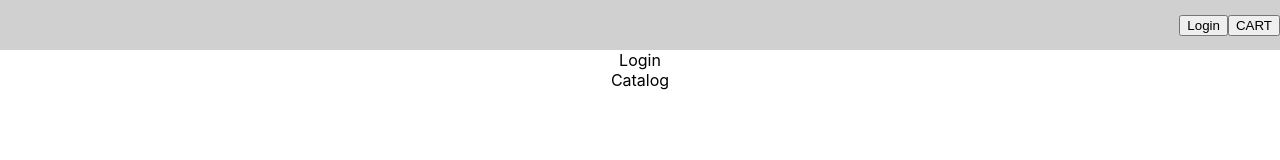
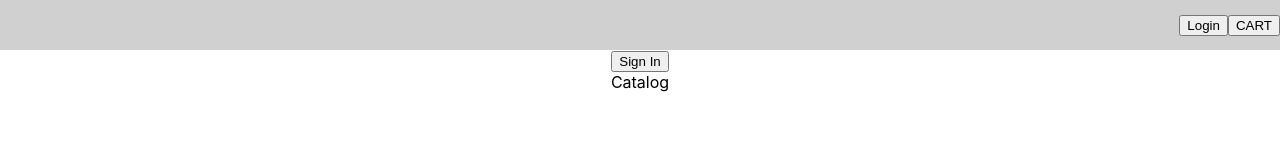
Before and after one commit to Paskinho/store, a React (Create React App) app: page / in a window 1280 px wide. Shown: the top 160 px of the page. Built offline with nearby package versions, Linux system fonts and the light colour scheme.

Commit message:
Some refactoring with login

```diff
--- a/src/features/auth/Login/Login.tsx
+++ b/src/features/auth/Login/Login.tsx
@@ -1,5 +1,28 @@
+import {useAppDispatch} from "../../../app/hooks";
+import {authApi} from "../auth.api";
+
 export const Login = () => {
+
+    const dispatch = useAppDispatch()
+
+
+
+    const loginHandler = () => {
+
+        const payload = {
+            email: "",
+            password: "",
+            rememberMe: false
+        }
+
+          dispatch(authApi.login(payload)).then(()=> {})
+
+    }
+
     return (
-        <div>Login</div>
+
+        <div>
+            <button onClick={loginHandler}> Sign In</button>
+           </div>
     )
 }
--- a/src/features/auth/auth.api.ts
+++ b/src/features/auth/auth.api.ts
@@ -5,7 +5,7 @@ export const authApi = {
         return instance.post('auth/register', arg)
     },
     login: () => {
-
+        return instance.post('auth/login')
     },
     logout: () => {
 
```
